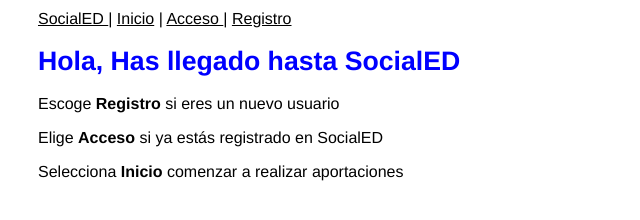
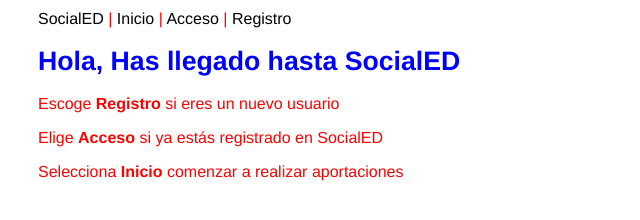
Before and after one commit to odiVicente/SocialED, a plain HTML site: page static/index.html in a window 1280 px wide. Shown: the whole page, without its empty margins (0-640 px from the left). Drawn offline with Linux system fonts and the light colour scheme; files that its build step writes are made by us from their sources.

Commit message:
cambios de estilo

```diff
--- a/static/css/socialed-style.css
+++ b/static/css/socialed-style.css
@@ -5,9 +5,13 @@
   font-family: Helvetica, Geneva, Arial, sans-serif;
   padding-left: 20px;
   background-color: #FFFFFF; /* beige */
-  font-color: #2A2929; /* dark grey */
+  color: red; /* dark grey */
   margin: 10px;
 }
+a {
+  text-decoration: none;
+}
+
 a:link{
  color:black;
 
```
